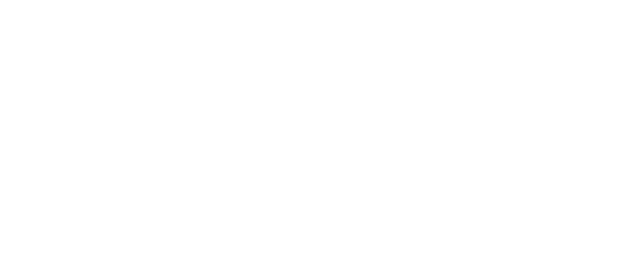
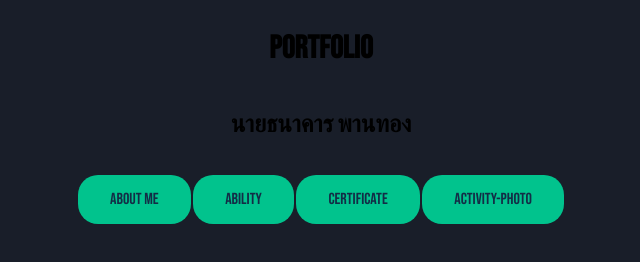
Before and after one commit to BankPop/Port, a plain HTML site: page index.html in a window 1280 px wide. Shown: the whole page, without its empty margins (319-959 px from the left). Drawn offline with Linux system fonts and the light colour scheme.

Commit message:
home-demo

```diff
--- a/index.html
+++ b/index.html
@@ -6,6 +6,17 @@
     <link rel="stylesheet" href="style.css">
 </head>
 <body>
+    <div class="main">
+        <h1>Portfolio</h1>
+        <h2>นายธนาคาร พานทอง</h2>
 
+        <div class="page-btn">
+            <p>About Me</p>
+            <p>Ability</p>
+            <p>Certificate</p>
+            <p>Activity-Photo</p>
+
+        </div>
+    </div>
 </body>
 </html>
--- a/style.css
+++ b/style.css
@@ -0,0 +1,35 @@
+@import url('https://fonts.googleapis.com/css2?family=Bebas+Neue&display=swap');
+
+*{
+    background-color: #191e29;
+    font-family: 'Bebas Neue', cursive;
+}
+
+/* Main-start */
+.main{
+    display: flex;
+    flex-direction: column;
+    align-items: center;
+
+
+}
+
+.page-btn p{
+    background-color: #01c38d;
+    border: none;
+    border-radius: 20px;
+    color: #132d46;
+    padding: 15px 32px;
+    text-align: center;
+    text-decoration: none;
+    display: inline-block;
+    font-size: 16px;
+    cursor: pointer;
+    transition-duration: 0.4s;
+}
+.page-btn p:hover{
+    width: 50px;
+    background-color: #fff;
+    box-shadow: 5px 5px 16px 1px #01c38d, 5px 5px 16px 1px #01c38d, 5px 5px 16px 1px #01c38d, 5px 5px 16px 1px #01c38d;
+}
+/* Main-end */
```
